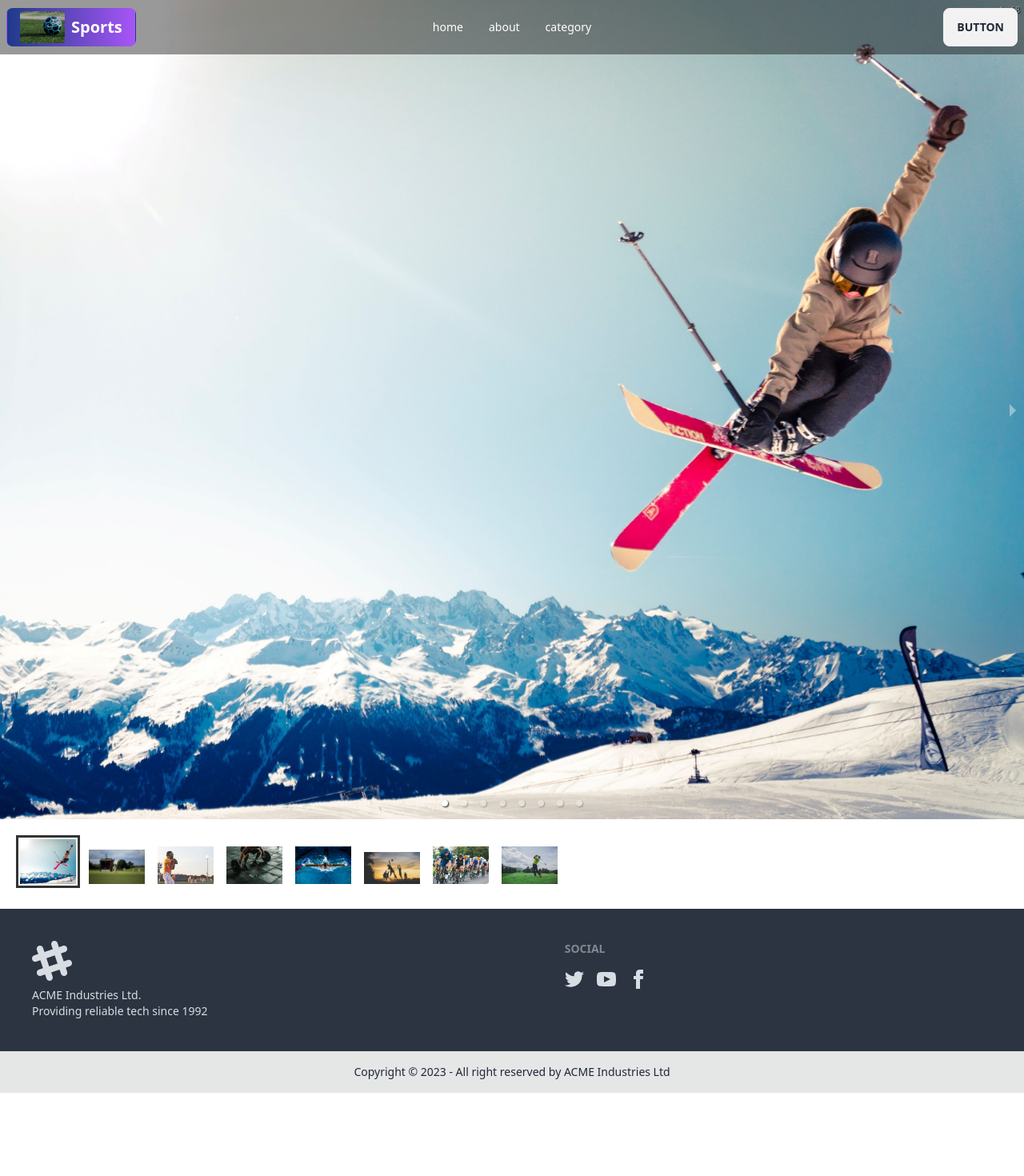
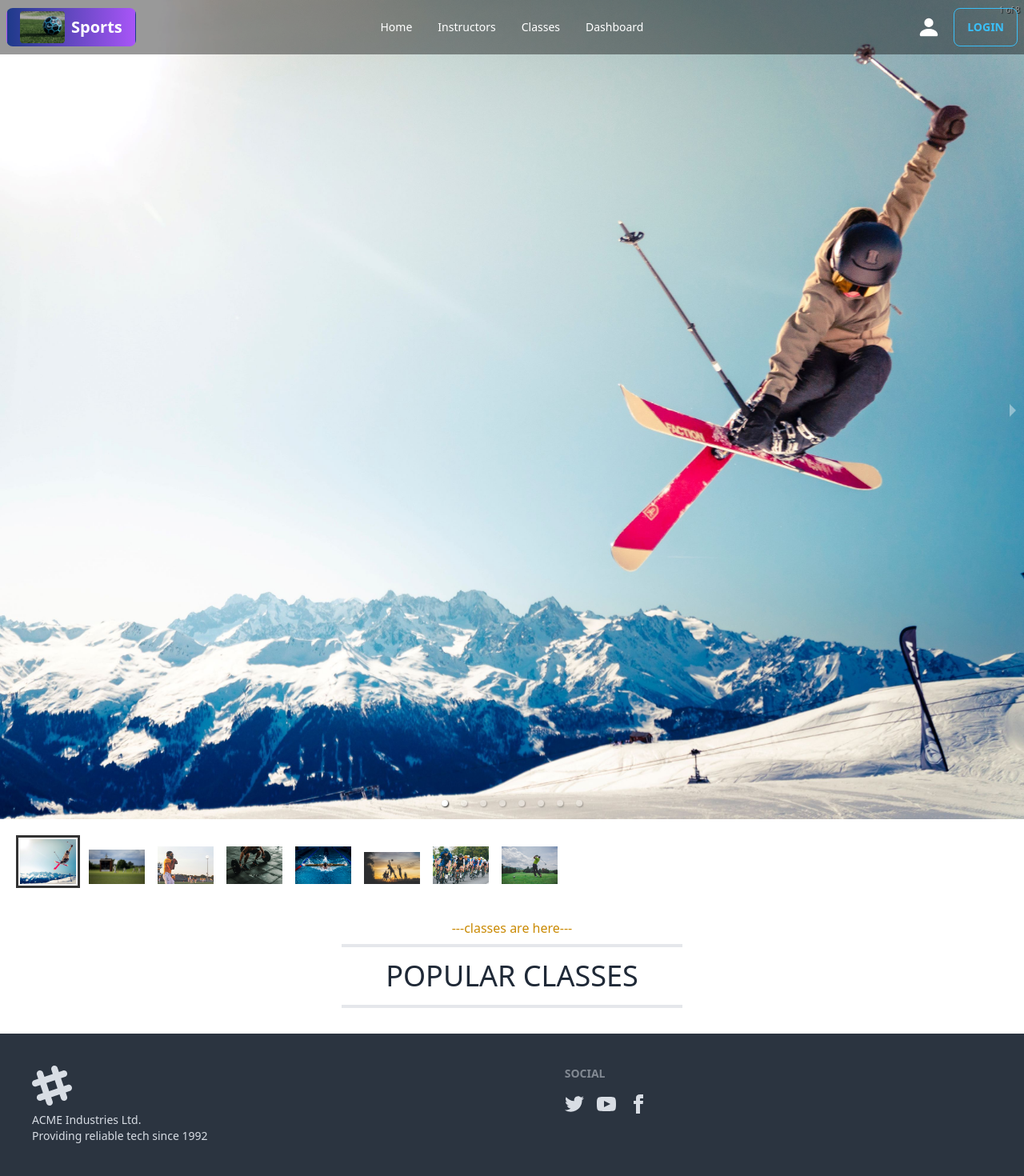
Before and after one commit to Ruhan-ia/summer-camp, a React (Vite) app: page / in a window 1280 px wide. Shown: the top 1470 px of the page at 80% size. Before the commit the page ends 1366 px from the top, so only its background shows below. Built offline with nearby package versions, Linux system fonts and the light colour scheme.

Commit message:
popular classes section added

```diff
--- a/package.json
+++ b/package.json
@@ -14,6 +14,7 @@
     "match-sorter": "^6.3.1",
     "react": "^18.2.0",
     "react-dom": "^18.2.0",
+    "react-icons": "^4.9.0",
     "react-responsive-carousel": "^3.2.23",
     "react-router-dom": "^6.12.0",
     "sort-by": "^1.2.0"
--- a/src/Pages/Home/Home/Home.jsx
+++ b/src/Pages/Home/Home/Home.jsx
@@ -1,10 +1,12 @@
 import React from 'react';
 import Banner from '../Banner/Banner';
+import PopulerClasses from '../PopulerClasses/PopulerClasses';
 
 const Home = () => {
     return (
         <div>
             <Banner></Banner>
+            <PopulerClasses></PopulerClasses>
         </div>
     );
 };
--- /dev/null
+++ b/src/Pages/Home/PopulerClasses/PopulerClasses.jsx
@@ -0,0 +1,12 @@
+import React from 'react';
+import SectionTitle from '../../../Shared/SectionTitle/SectionTitle';
+
+const PopulerClasses = () => {
+    return (
+        <section>
+           <SectionTitle heading='popular classes' subHeading='classes are here'></SectionTitle>
+        </section>
+    );
+};
+
+export default PopulerClasses;
--- a/src/Shared/Navbar/Navbar.jsx
+++ b/src/Shared/Navbar/Navbar.jsx
@@ -1,18 +1,22 @@
 import React from "react";
 import { Link } from "react-router-dom";
 import logo from "../../assets/images/logo/logo.jpg";
+import { BsFillPersonFill } from "react-icons/bs";
 
 const Navbar = () => {
   const navOptions = (
     <>
       <li>
-        <Link>home</Link>
+        <Link to='/'>Home</Link>
       </li>
       <li>
-        <Link> about</Link>
+        <Link>Instructors</Link>
       </li>
       <li>
-        <Link>category</Link>
+        <Link>Classes</Link>
+      </li>
+      <li>
+        <Link>Dashboard</Link>
       </li>
     </>
   );
@@ -57,7 +61,8 @@ const Navbar = () => {
           <ul className="menu menu-horizontal px-1">{navOptions}</ul>
         </div>
         <div className="navbar-end">
-          <a className="btn">Button</a>
+          <p className="text-3xl pe-4"><BsFillPersonFill></BsFillPersonFill></p>
+          <Link to='/login'><button className="btn btn-outline btn-info">Login</button></Link>
         </div>
       </div>
     </>
--- /dev/null
+++ b/src/Shared/SectionTitle/SectionTitle.jsx
@@ -0,0 +1,12 @@
+import React from 'react';
+
+const SectionTitle = ({heading, subHeading}) => {
+    return (
+        <div className='w-4/12 mx-auto text-center my-8'>
+            <p className='text-yellow-600 mb-2'>---{subHeading}---</p>
+            <h2 className='text-4xl uppercase border-y-4 py-4'>{heading}</h2>
+        </div>
+    );
+};
+
+export default SectionTitle;
```
Also changed, not shown: 1 other file (tests, documents, lock files or other folders).
